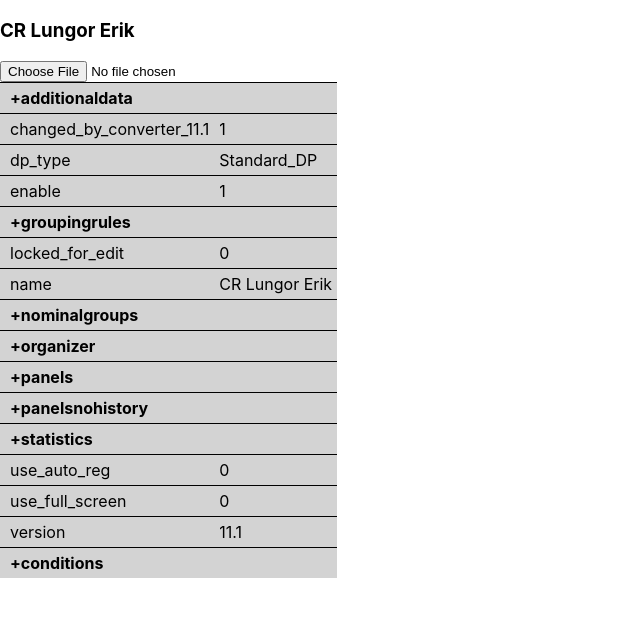
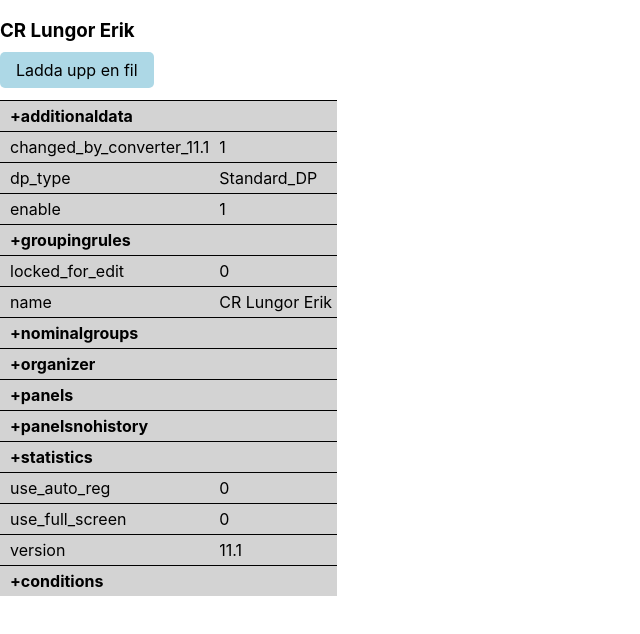
Before and after one commit to eriklofblad/dp-editor, a React (Create React App) app: page / in a window 1280 px wide. Shown: the top 634 px of the page, without its empty margins (0-640 px from the left). Built offline with nearby package versions, Linux system fonts and the light colour scheme.

Commit message:
file upload possible

```diff
--- a/src/App.css
+++ b/src/App.css
@@ -10,3 +10,20 @@ td {
   border-top: 1px solid black;
   padding: 5px;
 }
+
+input[type="file"] {
+  width: 0.1px;
+  height: 0.1px;
+  opacity: 0;
+  overflow: hidden;
+  position: absolute;
+  z-index: -1;
+}
+
+.file-button {
+  background-color: lightblue;
+  padding: 8px 16px;
+  cursor: pointer;
+  margin-bottom: 15px;
+  border-radius: 5px;
+}
--- a/src/FileUploader.tsx
+++ b/src/FileUploader.tsx
@@ -27,8 +27,11 @@ const FileUploader: React.FC<IProps> = ({ setNewData }) => {
   };
 
   return (
-    <div>
-      <input type="file" accept=".xml" onChange={handleFileChosen} />
+    <div style={{ marginBottom: "20px" }}>
+      <input type="file" id="file" accept=".xml" onChange={handleFileChosen} />
+      <label htmlFor="file" className="file-button">
+        Ladda upp en fil
+      </label>
     </div>
   );
 };
```
